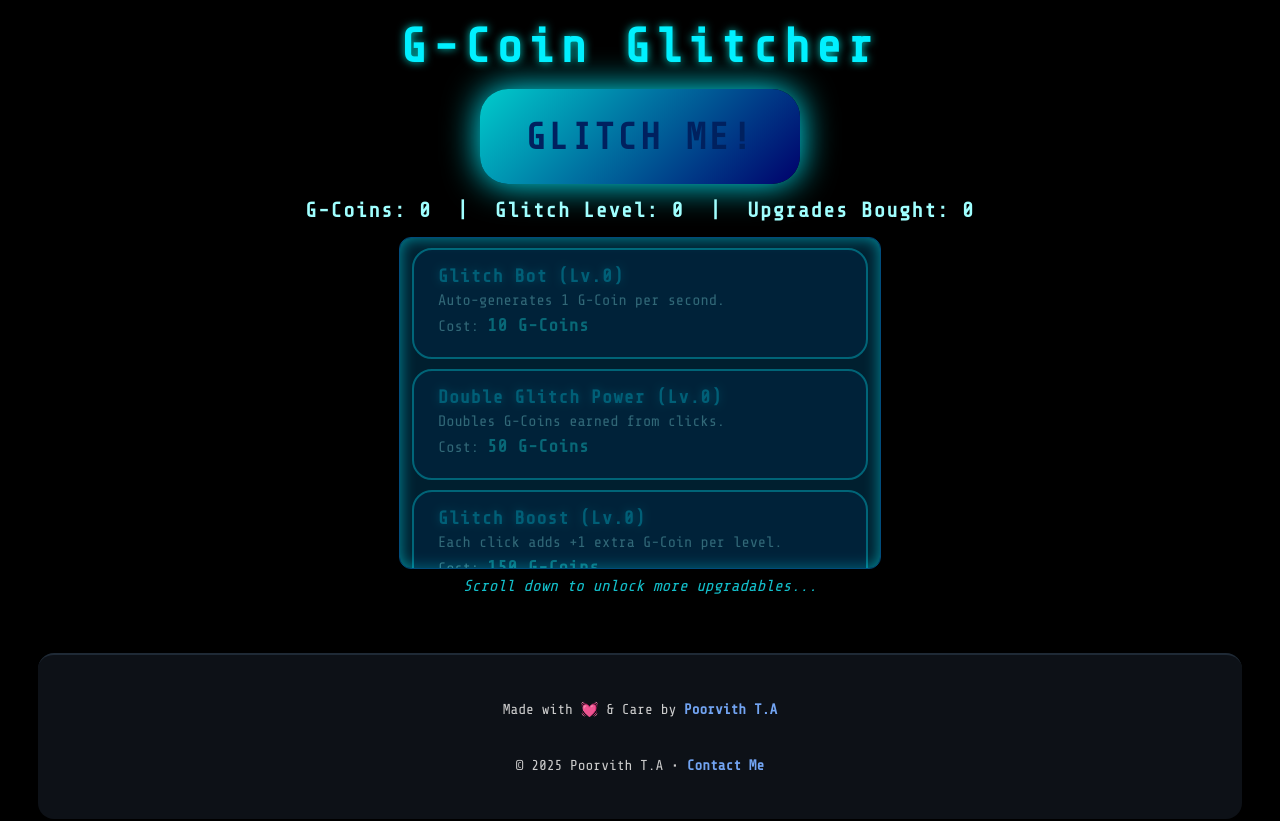
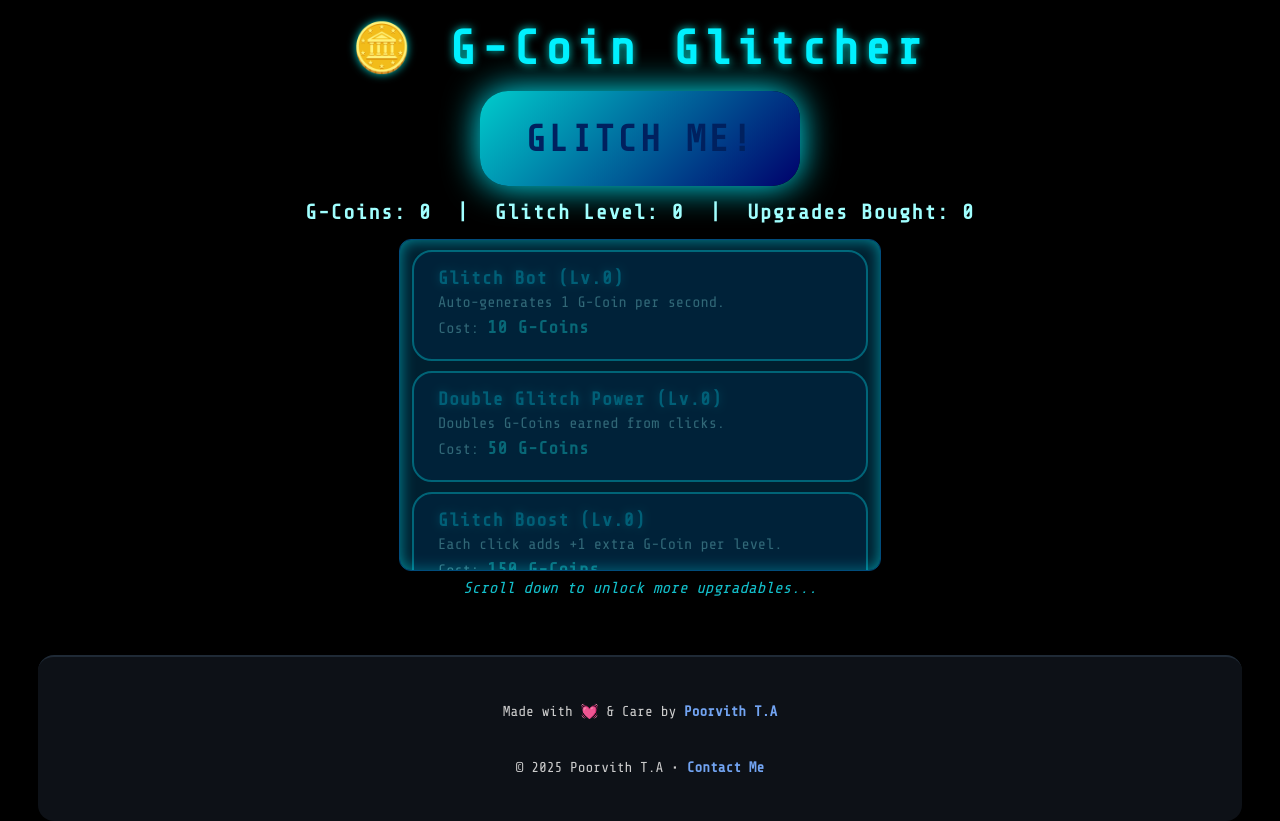
Before and after one commit to poorvithta/g-coin, a plain HTML site: page index.html in a window 1280 px wide. Drawn offline with nearby package versions, Linux system fonts and the light colour scheme.

Commit message:
Update index.html

```diff
--- a/index.html
+++ b/index.html
@@ -3,7 +3,7 @@
 <head>
 <meta charset="UTF-8" />
 <meta name="viewport" content="width=device-width, initial-scale=1" />
-<title>G-Coin Glitcher - Poorvith T.A</title>
+<title>🪙 G-Coin Glitcher - Poorvith T.A</title>
 <style>
 @import url('https://fonts.googleapis.com/css2?family=Share+Tech+Mono&display=swap');
 
@@ -189,7 +189,7 @@ footer a:hover {
 </head>
 <body>
 
-<h1>G-Coin Glitcher</h1>
+<h1>🪙 G-Coin Glitcher</h1>
 
 <main>
   <div id="clickArea" tabindex="0" role="button" aria-label="Click to gain G-Coins">GLITCH ME!</div>
```
